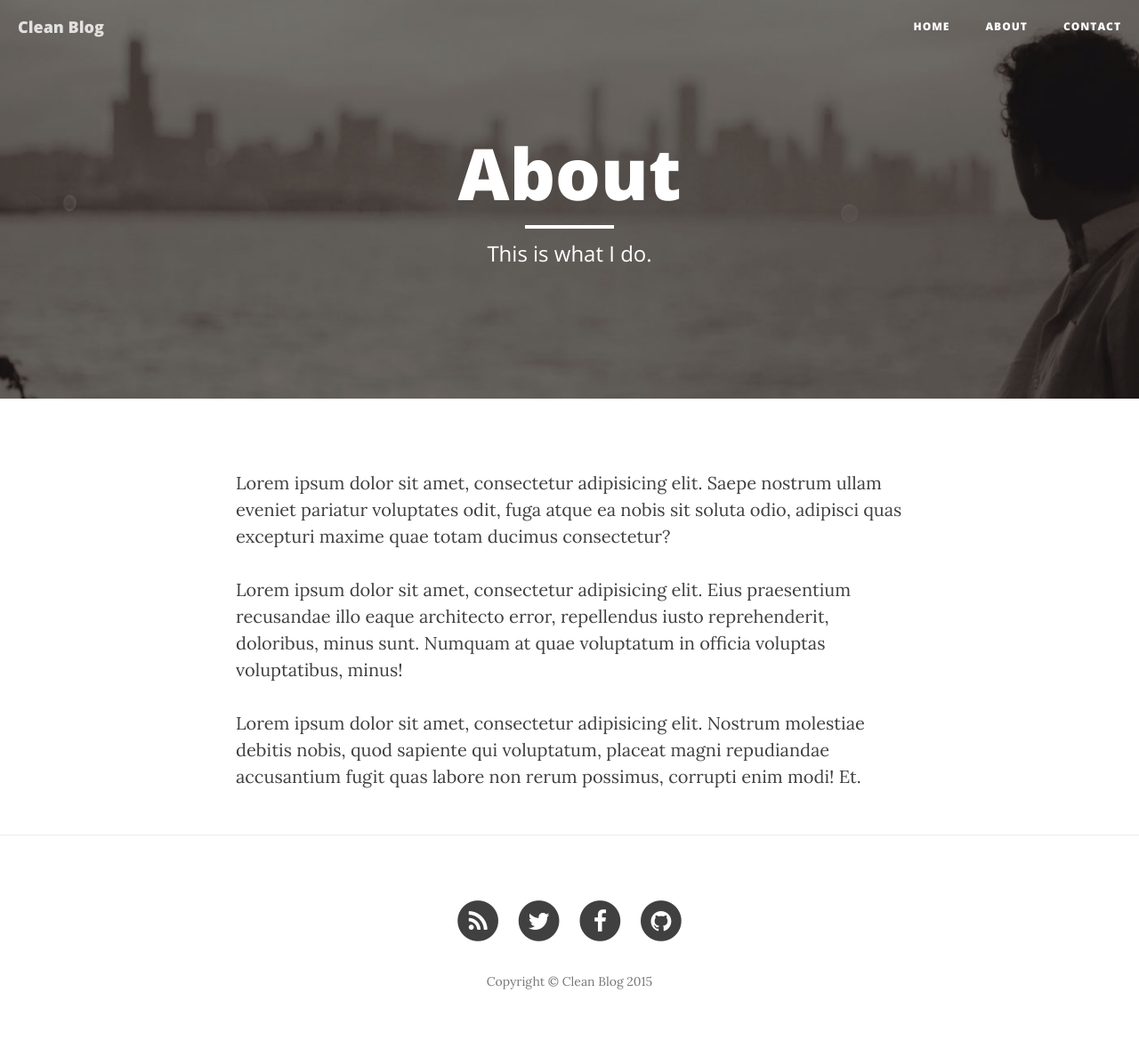
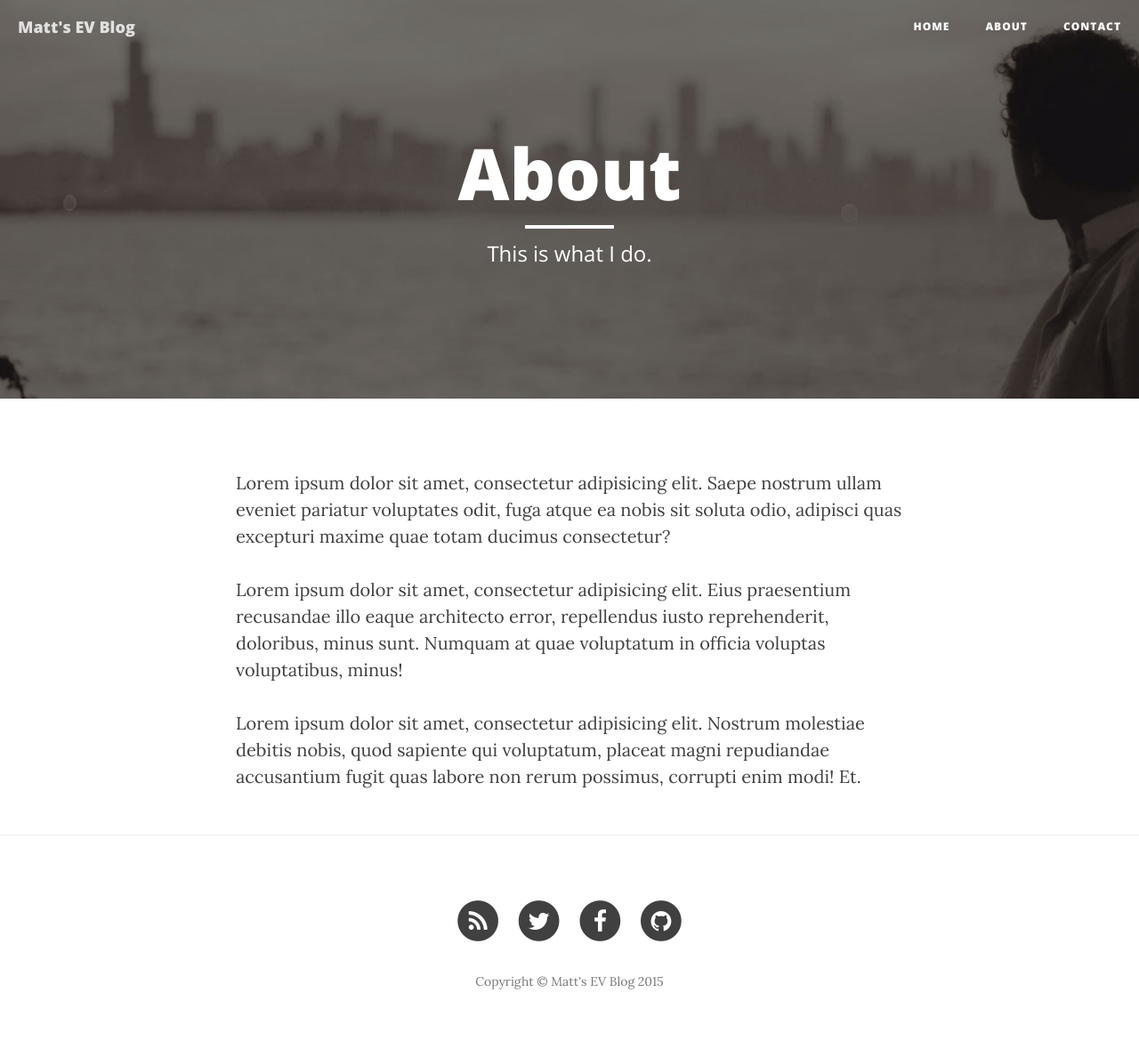
Before and after one commit to mattkelsey/EVBlog, a Jekyll site: the page built from about.html, in a window 1280 px wide. Shown: the whole page at 89% size. Built offline with Jekyll 4.4.1, drawn with Linux system fonts in a browser that asks for light colours; nearby versions of some CDN libraries; part of the change alters nothing that is shown.

Commit message:
Fix _config.yml
Made sure that all of this was set up correctly, especially the baseurl and url.

```diff
--- a/_config.yml
+++ b/_config.yml
@@ -1,12 +1,12 @@
 # Site settings
-title: Clean Blog
+title: Matt's EV Blog
 header-img: img/home-bg.jpg
-email: your-email@yourdomain.com
-description: "Write your site description here. It will be used as your sites meta description as well!"
-baseurl: "/startbootstrap-clean-blog-jekyll"
-url: "http://yourdomain.com"
+email: lol@yourdomain.com
+description: "At the beggining of 2015, I had the slightly absurd idea I wanted to convert an electric car. Thanks to my amazing Aunt who so kindly donated here beautiful 1984 Mazda RX-7 GLS, this idea has become a reality."
+baseurl: ""
+url: "http://ev.mkindustries.net"
 twitter_username: SBootstrap
-github_username:  davidtmiller
+github_username:  mattkelsey
 facebook_username:  IronSummitMedia
 
 # Build settings
```
